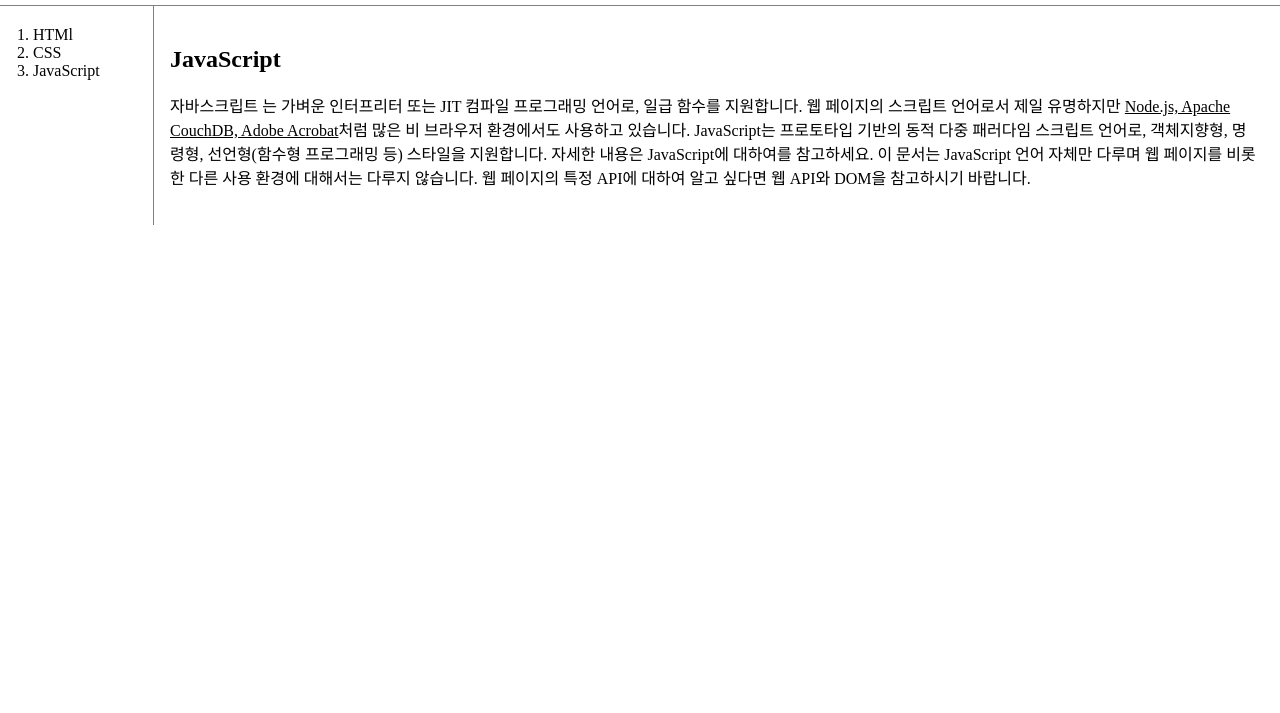
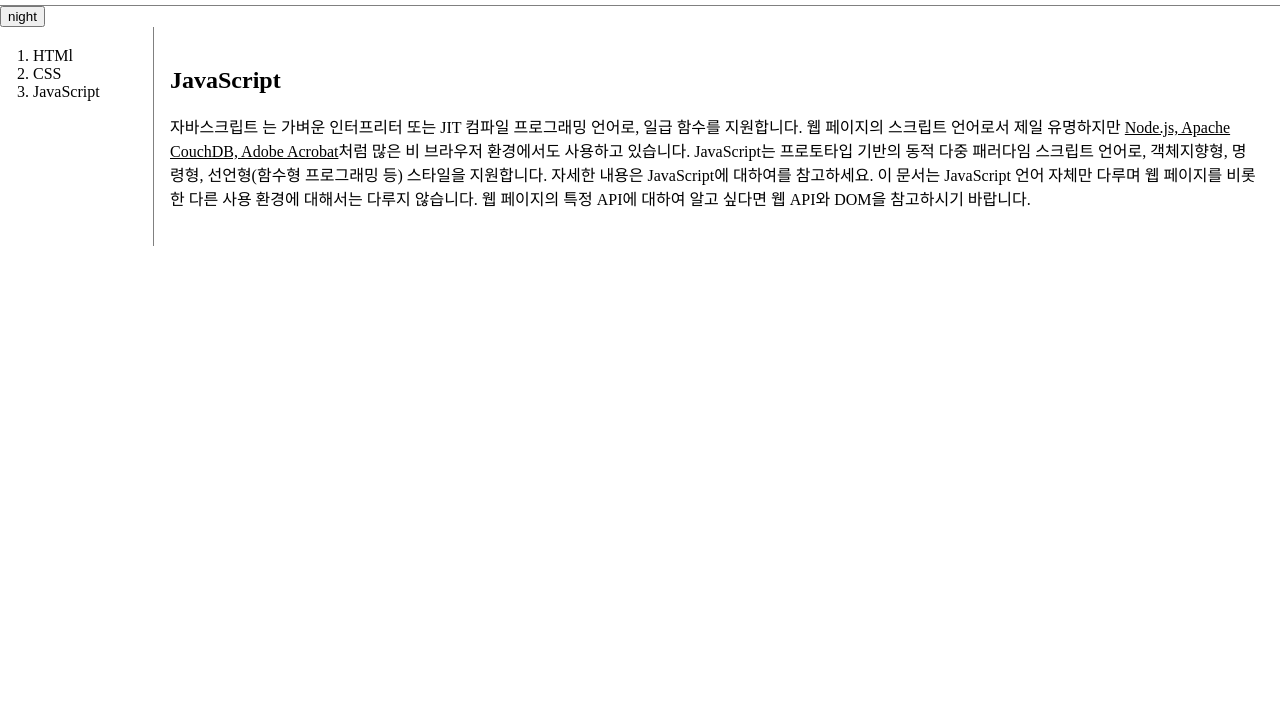
Before and after one commit to Hyevvy/web1, a plain HTML site: page 3.html in a window 1280 px wide. Shown: the part 87-800 px from the top of the page. Drawn offline with Linux system fonts and the light colour scheme; a script that the page names is missing.

Commit message:
Add files via upload

```diff
--- a/3.html
+++ b/3.html
@@ -7,6 +7,19 @@
 </head>
 <body>
     <h1><a href="index.html">WEB</a></h1>
+    <input type="button" value="night" onclick="
+    var target=document.querySelector('body');
+    if(this.value==='night'){
+        target.style.backgroundColor='gray';
+        target.style.color='white';
+        this.value='day';
+    }
+    else {
+        target.style.backgroundColor='white';
+        target.style.color='black';
+        this.value='night'
+    }
+    ">
     <div id="grid">
     <ol>
         <li><a href="1.html" class="saw" >HTMl</a></li>
```
